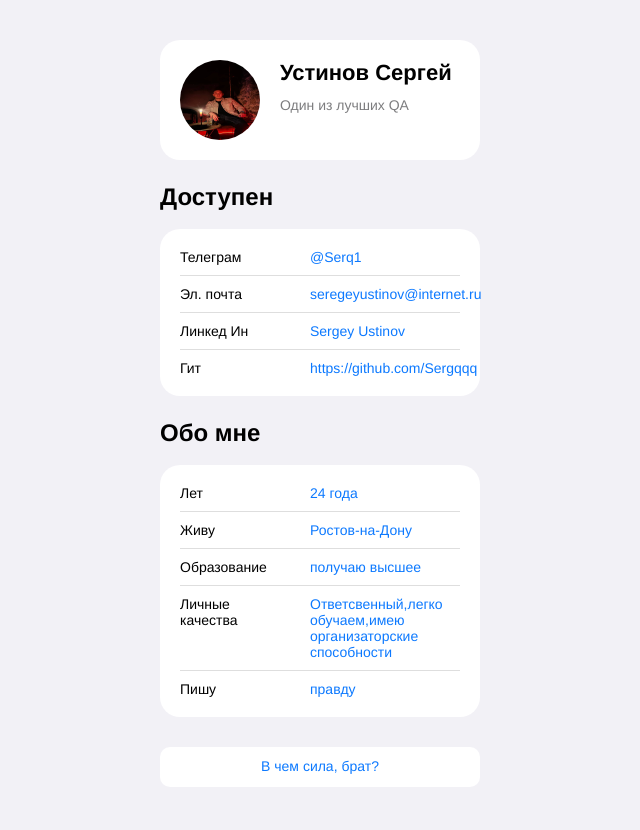
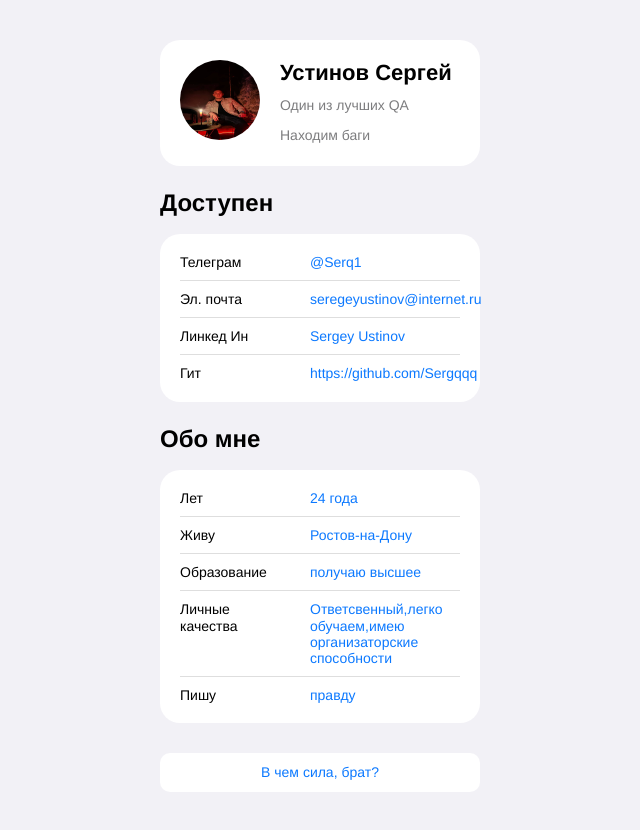
Before and after one commit to Sergqqq/Sergqqq.github.io, a plain HTML site: page index.html in a window 1280 px wide. Shown: the whole page, without its empty margins (320-960 px from the left). Drawn offline with Linux system fonts and the light colour scheme.

Commit message:
изменил названия

```diff
--- a/index.html
+++ b/index.html
@@ -14,6 +14,7 @@
       <div class="header__textContainer">
         <h1 class="header__title">Устинов Сергей</h1>
         <h3 class="header__subtitle">Один из лучших QA</h3>
+        <h3 class="header__subtitle">Находим баги</h2>
       </div>
     </header>
     <main>
```
